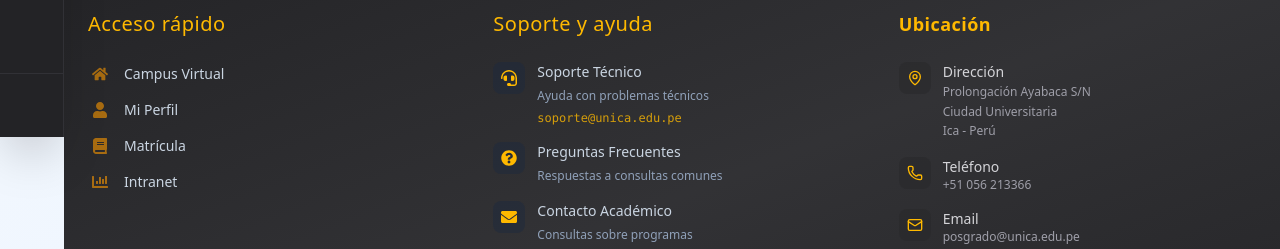
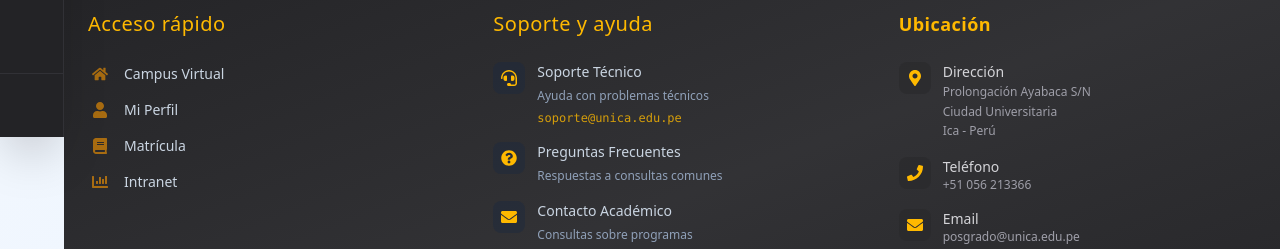
Before and after one commit to MiguelVivar/EscuelaPosgradoUNICA, a Next.js app in the folder frontend/: page /campus-virtual/matricula/periodos-academicos in a window 1280 px wide. Shown: the part 663-912 px from the top of the page. Built offline with nearby package versions, Linux system fonts and the light colour scheme; no server answers; sample sign-in values are in the browser's storage.

Commit message:
refactor(CampusLocationInfo): replace lucide-react icons with react-icons for consistency

```diff
--- a/frontend/src/components/layout/Footer/CampusFooter/CampusLocationInfo.tsx
+++ b/frontend/src/components/layout/Footer/CampusFooter/CampusLocationInfo.tsx
@@ -1,6 +1,6 @@
 "use client";
 
-import { MapPin, Phone, Mail, Clock } from "lucide-react";
+import { FaMapMarkerAlt, FaPhone, FaEnvelope, FaClock } from "react-icons/fa";
 
 export default function CampusLocationInfo() {
   return (
@@ -13,7 +13,7 @@ export default function CampusLocationInfo() {
         {/* Dirección */}
         <div className="flex items-start space-x-3 group">
           <div className="flex-shrink-0 p-2 bg-zinc-800/50 rounded-lg group-hover:bg-amber-500/10 transition-colors duration-200">
-            <MapPin className="w-4 h-4 text-amber-400" />
+            <FaMapMarkerAlt className="w-4 h-4 text-amber-400" />
           </div>
           <div>
             <h4 className="text-zinc-300 font-medium text-sm">Dirección</h4>
@@ -30,7 +30,7 @@ export default function CampusLocationInfo() {
         {/* Teléfono */}
         <div className="flex items-start space-x-3 group">
           <div className="flex-shrink-0 p-2 bg-zinc-800/50 rounded-lg group-hover:bg-amber-500/10 transition-colors duration-200">
-            <Phone className="w-4 h-4 text-amber-400" />
+            <FaPhone className="w-4 h-4 text-amber-400" />
           </div>
           <div>
             <h4 className="text-zinc-300 font-medium text-sm">Teléfono</h4>
@@ -48,7 +48,7 @@ export default function CampusLocationInfo() {
         {/* Email */}
         <div className="flex items-start space-x-3 group">
           <div className="flex-shrink-0 p-2 bg-zinc-800/50 rounded-lg group-hover:bg-amber-500/10 transition-colors duration-200">
-            <Mail className="w-4 h-4 text-amber-400" />
+            <FaEnvelope className="w-4 h-4 text-amber-400" />
           </div>
           <div>
             <h4 className="text-zinc-300 font-medium text-sm">Email</h4>
@@ -66,7 +66,7 @@ export default function CampusLocationInfo() {
         {/* Horarios */}
         <div className="flex items-start space-x-3 group">
           <div className="flex-shrink-0 p-2 bg-zinc-800/50 rounded-lg group-hover:bg-amber-500/10 transition-colors duration-200">
-            <Clock className="w-4 h-4 text-amber-400" />
+            <FaClock className="w-4 h-4 text-amber-400" />
           </div>
           <div>
             <h4 className="text-zinc-300 font-medium text-sm">Horarios</h4>
```
